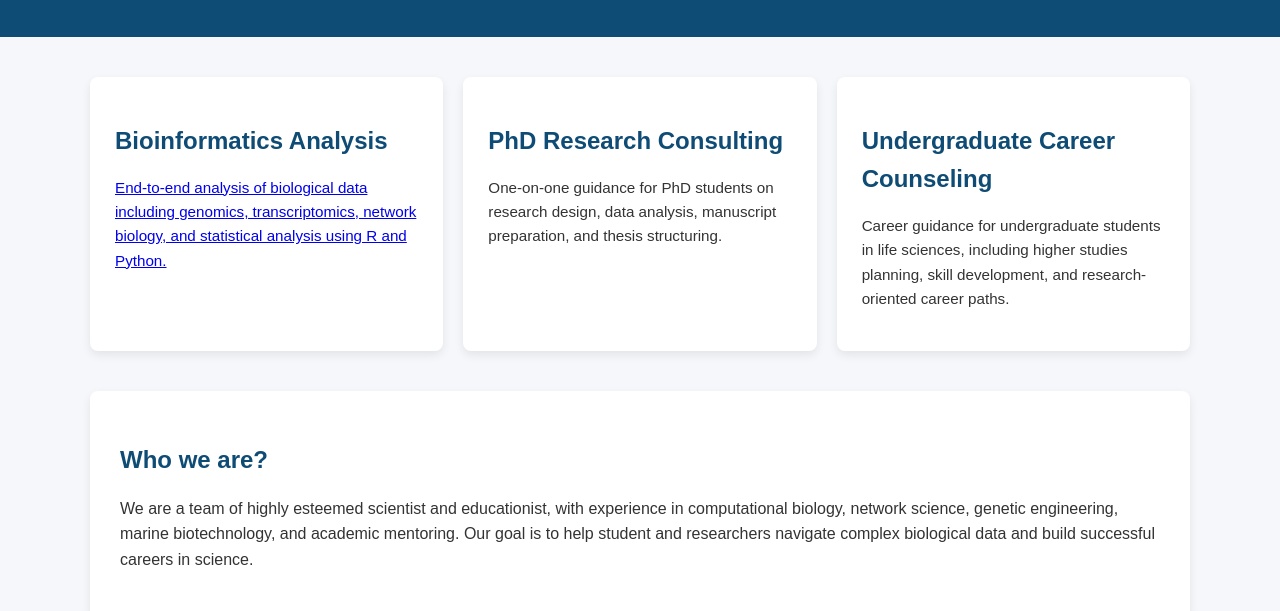
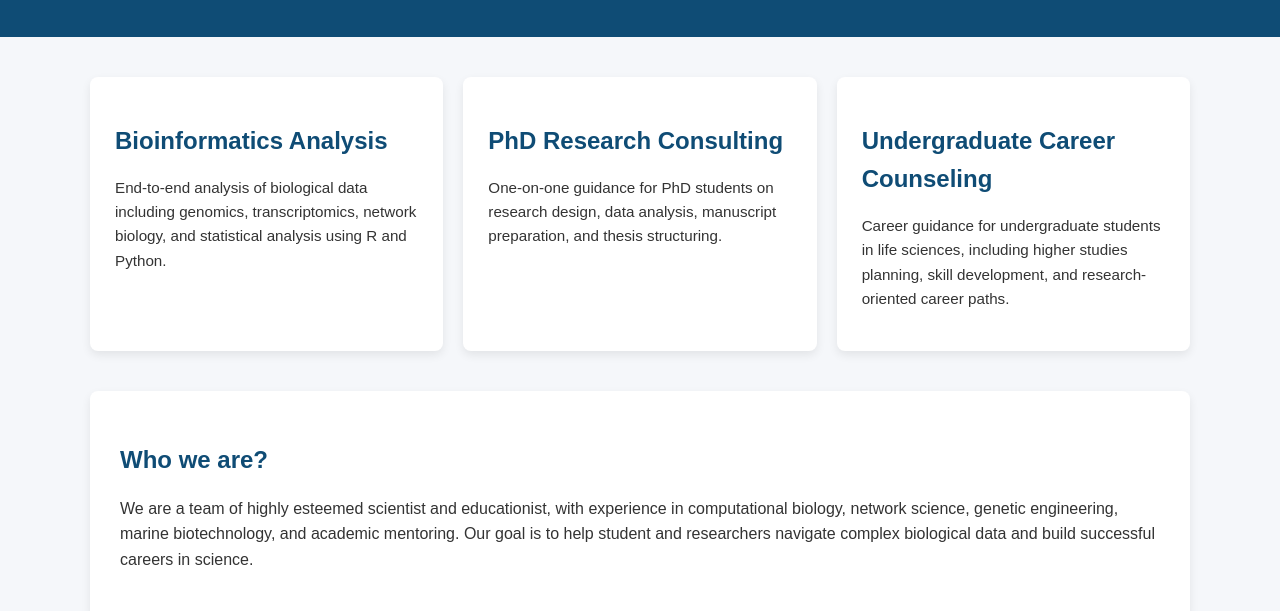
Before and after one commit to Rahul-bio/data_consultancy, a plain HTML site: page index.html in a window 1280 px wide. Shown: the part 189-800 px from the top of the page. Drawn offline with Linux system fonts and the light colour scheme.

Commit message:
Update index.html

```diff
--- a/index.html
+++ b/index.html
@@ -115,10 +115,10 @@
       <div class="card">
         <h2> Bioinformatics Analysis </h2>
         <p>
-          <a href = "bioinformatics.html">
+
           End-to-end analysis of biological data including genomics, transcriptomics,
           network biology, and statistical analysis using R and Python.
-          </a>
+
         </p>
       </div>
 
```
